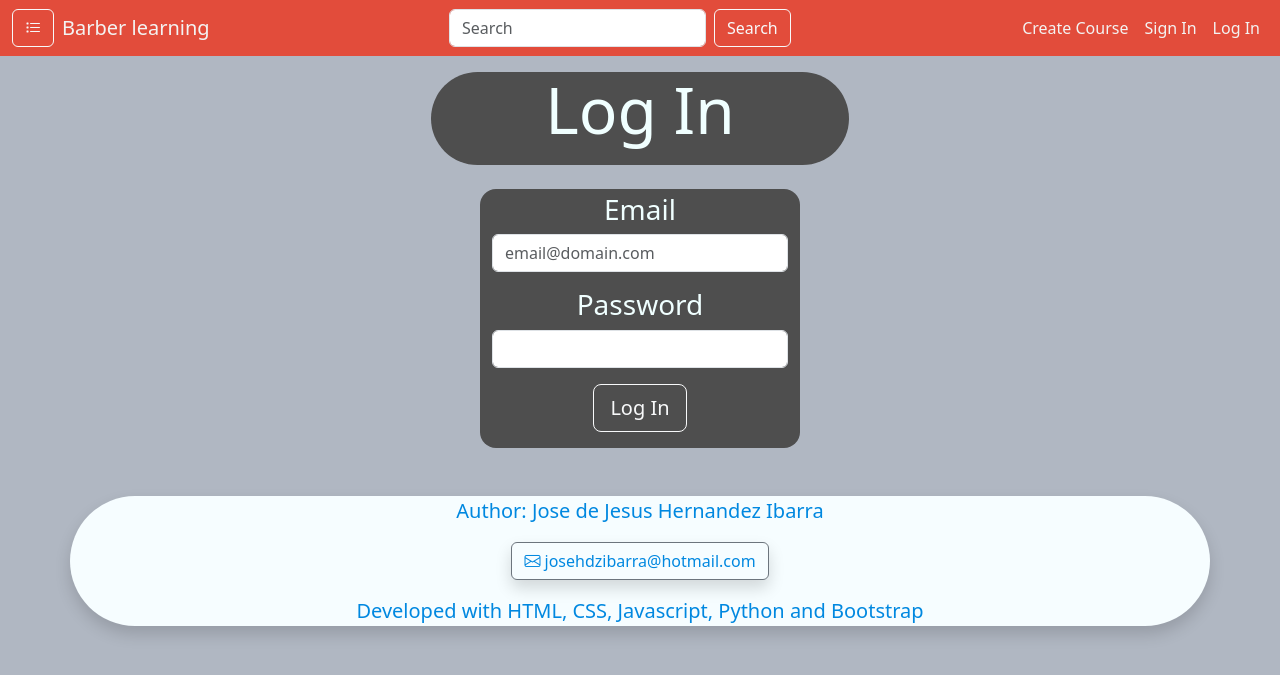
After one commit to codejogy/barberlearning, a Flask app: page /login in a window 1280 px wide. The commit adds this page. Shown: the top 675 px of the page. Run offline with Flask 3, Linux system fonts and the light colour scheme.

Commit message:
Login.html finished

```diff
--- a/static/style.css
+++ b/static/style.css
@@ -29,3 +29,7 @@ img.resize
 {
     width: 150px;
 }
+.textColorLogIn{
+    background-color:rgb(78, 78, 78);
+    color:azure;
+}
--- a/templates/layout.html
+++ b/templates/layout.html
@@ -40,7 +40,7 @@
                     <div class="navbar-nav justify-content-end">
                         <a href="/" class="nav-link textColorWhite">Create Course</a>
                         <a href="/" class="nav-link textColorWhite">Sign In</a>
-                        <a href="/" class="nav-link textColorWhite">Log In</a>
+                        <a href="/login" class="nav-link textColorWhite">Log In</a>
                     </div>
                 </div>
             </div>
--- /dev/null
+++ b/templates/login.html
@@ -0,0 +1,36 @@
+{% extends 'layout.html' %}
+{% block title %}Login{% endblock %}
+{% block main %}
+    <div class="container-fluid text-center lead">
+        <div class="row">
+            <div class="col"></div>
+            <div class="col display-3 textColorLogIn rounded-pill mt-3">
+                <p>Log In</p>
+            </div>
+            <div class="col"></div>
+        </div>
+    </div>
+    <!-- <div class="container-fluid text-center lead bg-light mt-3"> -->
+    <div class="row">
+        <div class="col"></div>
+        <div class="col-3 text-center mt-4 textColorLogIn rounded-4">
+            <form>
+                <div class="h3 mt-1">
+                    Email
+                </div>
+                <input class="form-control" placeholder="email@domain.com" type="email">
+                <div class="h3 mt-3">
+                    Password
+                </div>
+                <input class="form-control" type="password">
+                <div class="mt-3 mb-3">
+                    <button type="submit" class="btn btn-outline-light btn-lg">Log In </button>
+                </div>
+            </form>
+        </div>
+        <div class="col"></div>
+    </div>
+        <div class="col"></div>
+    </div>
+    <!-- </div> -->
+{% endblock %}
```
